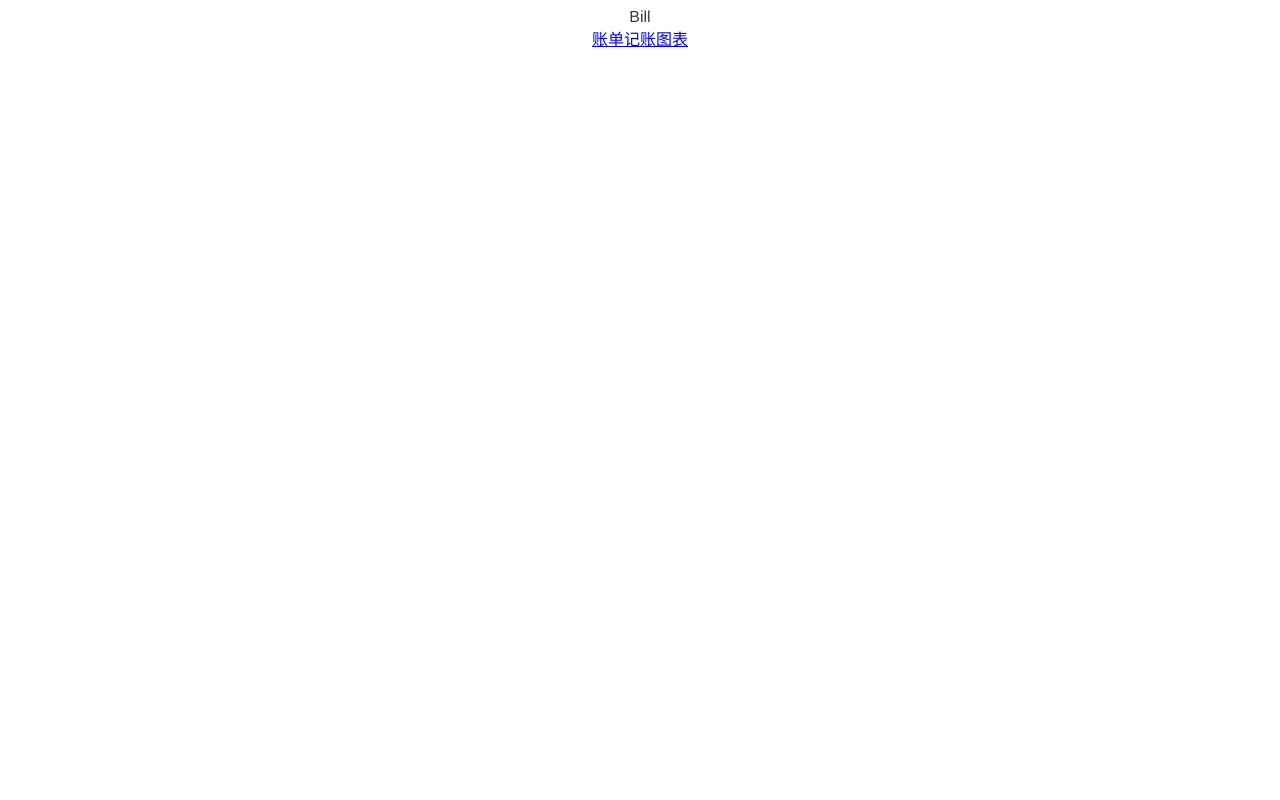
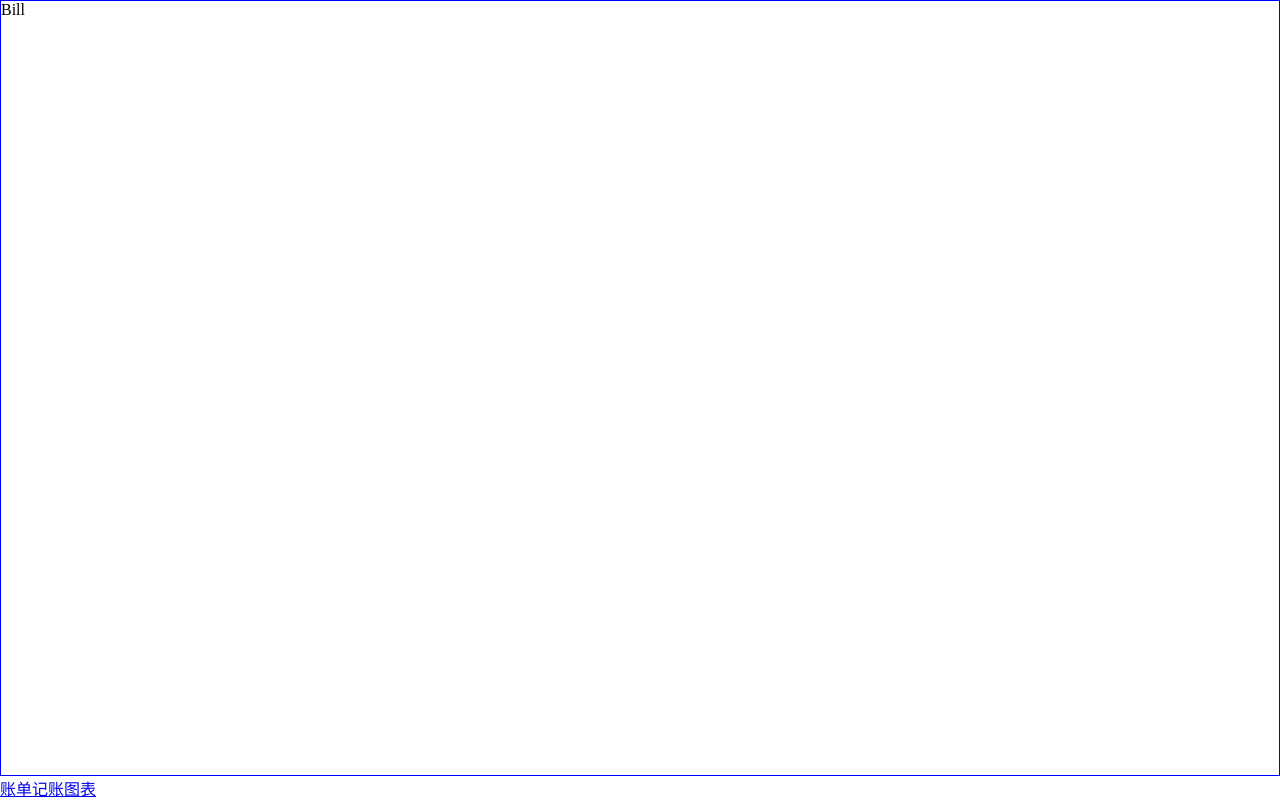
Before and after one commit to SuenWangzhi/accounting, a Vue app: page /#/bill in a window 1280 px wide. Built offline with nearby package versions, Linux system fonts and the light colour scheme.

Commit message:
实现Layout布局

```diff
--- a/src/App.vue
+++ b/src/App.vue
@@ -8,24 +8,9 @@
 </script>
 
 <style lang="scss">
-#app {
-  font-family: Avenir, Helvetica, Arial, sans-serif;
-  -webkit-font-smoothing: antialiased;
-  -moz-osx-font-smoothing: grayscale;
-  text-align: center;
-  color: #2c3e50;
-}
-
-#nav {
-  padding: 30px;
-
-  a {
-    font-weight: bold;
-    color: #2c3e50;
-
-    &.router-link-exact-active {
-      color: #42b983;
-    }
-  }
+*{
+  margin: 0;
+  padding:0;
+  box-sizing: border-box;
 }
 </style>
--- a/src/components/HelloWorld.vue
+++ /dev/null
@@ -1,63 +0,0 @@
-<template>
-  <div class="hello">
-    <h1>{{ msg }}</h1>
-    <p>
-      For a guide and recipes on how to configure / customize this project,<br>
-      check out the
-      <a href="https://cli.vuejs.org" target="_blank" rel="noopener">vue-cli documentation</a>.
-    </p>
-    <h3>Installed CLI Plugins</h3>
-    <ul>
-      <li><a href="https://github.com/vuejs/vue-cli/tree/dev/packages/%40vue/cli-plugin-babel" target="_blank" rel="noopener">babel</a></li>
-      <li><a href="https://github.com/vuejs/vue-cli/tree/dev/packages/%40vue/cli-plugin-typescript" target="_blank" rel="noopener">typescript</a></li>
-      <li><a href="https://github.com/vuejs/vue-cli/tree/dev/packages/%40vue/cli-plugin-pwa" target="_blank" rel="noopener">pwa</a></li>
-      <li><a href="https://github.com/vuejs/vue-cli/tree/dev/packages/%40vue/cli-plugin-router" target="_blank" rel="noopener">router</a></li>
-      <li><a href="https://github.com/vuejs/vue-cli/tree/dev/packages/%40vue/cli-plugin-vuex" target="_blank" rel="noopener">vuex</a></li>
-      <li><a href="https://github.com/vuejs/vue-cli/tree/dev/packages/%40vue/cli-plugin-eslint" target="_blank" rel="noopener">eslint</a></li>
-      <li><a href="https://github.com/vuejs/vue-cli/tree/dev/packages/%40vue/cli-plugin-unit-jest" target="_blank" rel="noopener">unit-jest</a></li>
-    </ul>
-    <h3>Essential Links</h3>
-    <ul>
-      <li><a href="https://vuejs.org" target="_blank" rel="noopener">Core Docs</a></li>
-      <li><a href="https://forum.vuejs.org" target="_blank" rel="noopener">Forum</a></li>
-      <li><a href="https://chat.vuejs.org" target="_blank" rel="noopener">Community Chat</a></li>
-      <li><a href="https://twitter.com/vuejs" target="_blank" rel="noopener">Twitter</a></li>
-      <li><a href="https://news.vuejs.org" target="_blank" rel="noopener">News</a></li>
-    </ul>
-    <h3>Ecosystem</h3>
-    <ul>
-      <li><a href="https://router.vuejs.org" target="_blank" rel="noopener">vue-router</a></li>
-      <li><a href="https://vuex.vuejs.org" target="_blank" rel="noopener">vuex</a></li>
-      <li><a href="https://github.com/vuejs/vue-devtools#vue-devtools" target="_blank" rel="noopener">vue-devtools</a></li>
-      <li><a href="https://vue-loader.vuejs.org" target="_blank" rel="noopener">vue-loader</a></li>
-      <li><a href="https://github.com/vuejs/awesome-vue" target="_blank" rel="noopener">awesome-vue</a></li>
-    </ul>
-  </div>
-</template>
-
-<script lang="ts">
-import { Component, Prop, Vue } from 'vue-property-decorator'
-
-@Component
-export default class HelloWorld extends Vue {
-  @Prop() private msg!: string;
-}
-</script>
-
-<!-- Add "scoped" attribute to limit CSS to this component only -->
-<style scoped lang="scss">
-h3 {
-  margin: 40px 0 0;
-}
-ul {
-  list-style-type: none;
-  padding: 0;
-}
-li {
-  display: inline-block;
-  margin: 0 10px;
-}
-a {
-  color: #42b983;
-}
-</style>
--- /dev/null
+++ b/src/components/Layout.vue
@@ -0,0 +1,27 @@
+<template>
+    <div class="nav-wrapper">
+<div class="content">
+    <slot/>
+</div>
+<Nav/>
+    </div>
+</template>
+
+<script lang="ts">
+export default {
+  name: 'Layout'
+}
+</script>
+
+<style lang="scss" scoped>
+.nav-wrapper{
+    display:flex;
+    height: 100vh;
+    flex-direction: column;
+}
+.content{
+    flex-grow: 1;
+    border: 1px solid blue;
+    overflow: auto;
+}
+</style>
--- a/src/main.ts
+++ b/src/main.ts
@@ -4,9 +4,10 @@
 import router from './router'
 import store from './store'
 import Nav from '@/components/Nav.vue'
-
+import Layout from '@/components/Layout.vue'
 Vue.config.productionTip = false
 Vue.component('Nav', Nav)
+Vue.component('Layout', Layout)
 new Vue({
   router,
   store,
--- a/src/views/Accounting.vue
+++ b/src/views/Accounting.vue
@@ -1,7 +1,8 @@
 <template>
     <div>
-Accounting
-<Nav/>
+<Layout>
+        Accounting
+      </Layout>
     </div>
 </template>
 
--- a/src/views/Bill.vue
+++ b/src/views/Bill.vue
@@ -1,12 +1,15 @@
 <template>
     <div>
-Bill
-<Nav/>
+      <Layout>
+        Bill
+      </Layout>
     </div>
 </template>
 
 <script lang='ts'>
+import Layout from '@/components/Layout.vue'
 export default {
+  components: { Layout },
   name: 'Bill'
 }
 </script>
--- a/src/views/Chart.vue
+++ b/src/views/Chart.vue
@@ -1,7 +1,8 @@
 <template>
     <div>
-Chart
-<Nav/>
+<Layout>
+       Chart
+      </Layout>
     </div>
 </template>
 
```
